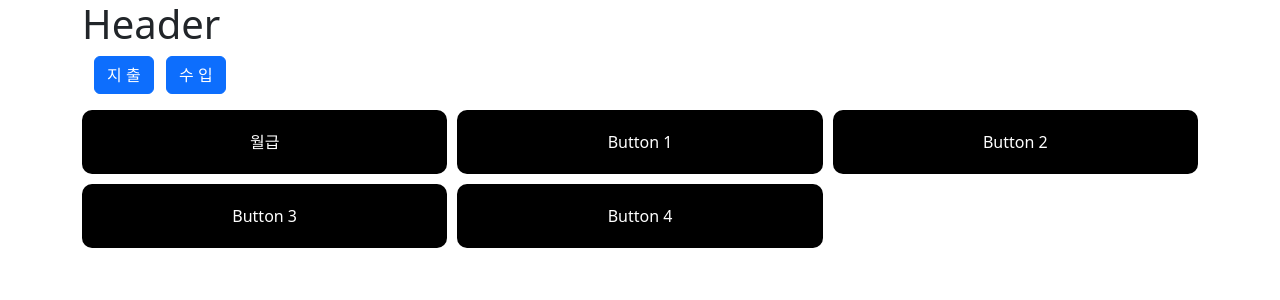
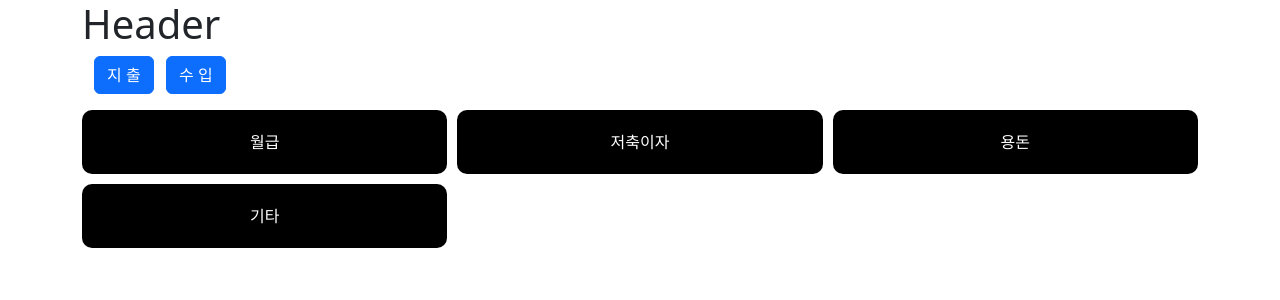
Before and after one commit to AnnyeongHae/MoneyBuddyClone, a Vue app: page /Income in a window 1280 px wide. Shown: the top 300 px of the page. Built offline with nearby package versions, Linux system fonts and the light colour scheme.

Commit message:
Update HomeIncome.vue

```diff
--- a/src/pages/HomeIncome.vue
+++ b/src/pages/HomeIncome.vue
@@ -15,12 +15,13 @@
 export default {
   data() {
     return {
-      categories: ['월급', 'Button 1', 'Button 2', 'Button 3', 'Button 4'],
+      categories: ['월급', '저축이자', '용돈', '기타'],
       selectedCategory: '',
     };
   },
   methods: {
     redirectToInput(category) {
+      this.selectedCategory = category;
       // 카테고리를 query parameter로 전달하여 '/input' 경로로 이동
       this.$router.push({ path: '/input', query: { category } });
     },
```
